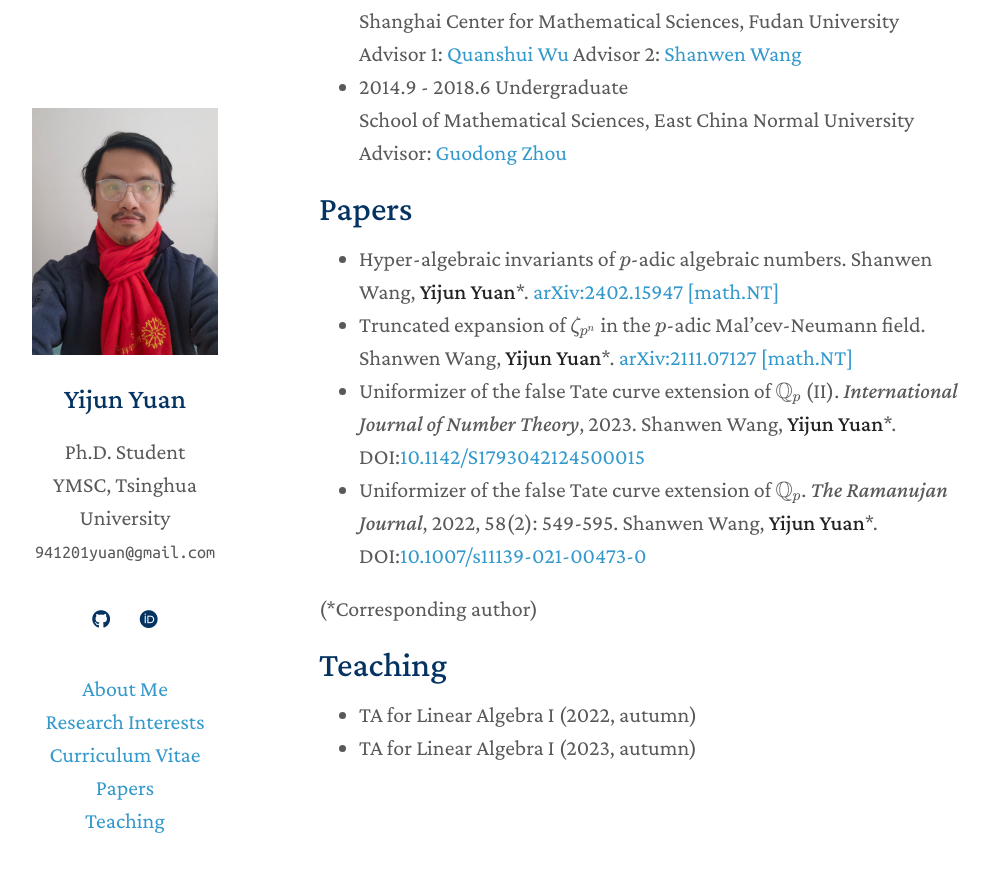
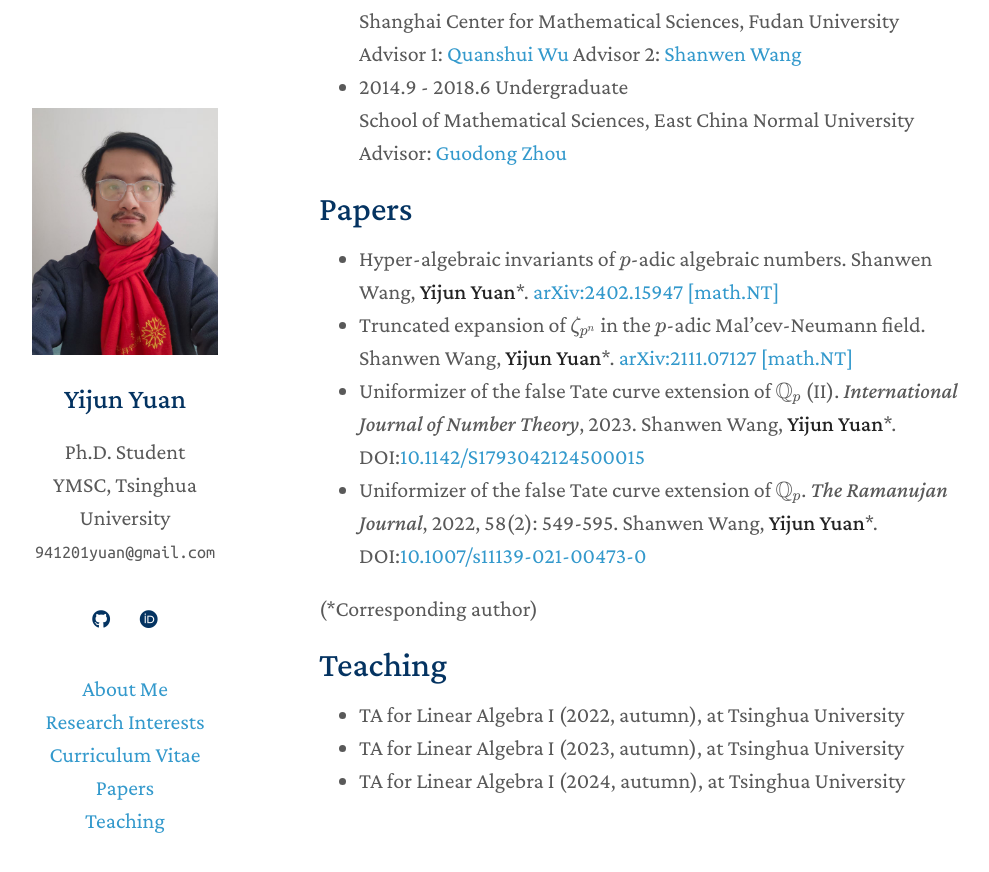
Before and after one commit to YijunYuan/YijunYuan.github.io, a Jekyll site: the page built from index.md, in a window 1280 px wide and 900 px high, scrolled down 681 px. Shown: the top 872 px of the window, without its empty margins (151-1140 px from the left). Built offline with Jekyll 4.4.1, drawn with Linux system fonts in a browser that asks for light colours; nearby versions of some CDN libraries; a style sheet for code colours, icons or effects is not loaded; our own code applies the rules of GitHub Pages for plain Markdown files.

Commit message:
Update index.md

```diff
--- a/index.md
+++ b/index.md
@@ -34,5 +34,6 @@
 
 
 ## Teaching
-- TA for Linear Algebra I (2022, autumn)
-- TA for Linear Algebra I (2023, autumn)
+- TA for Linear Algebra I (2022, autumn), at Tsinghua University
+- TA for Linear Algebra I (2023, autumn), at Tsinghua University
+- TA for Linear Algebra I (2024, autumn), at Tsinghua University
```
